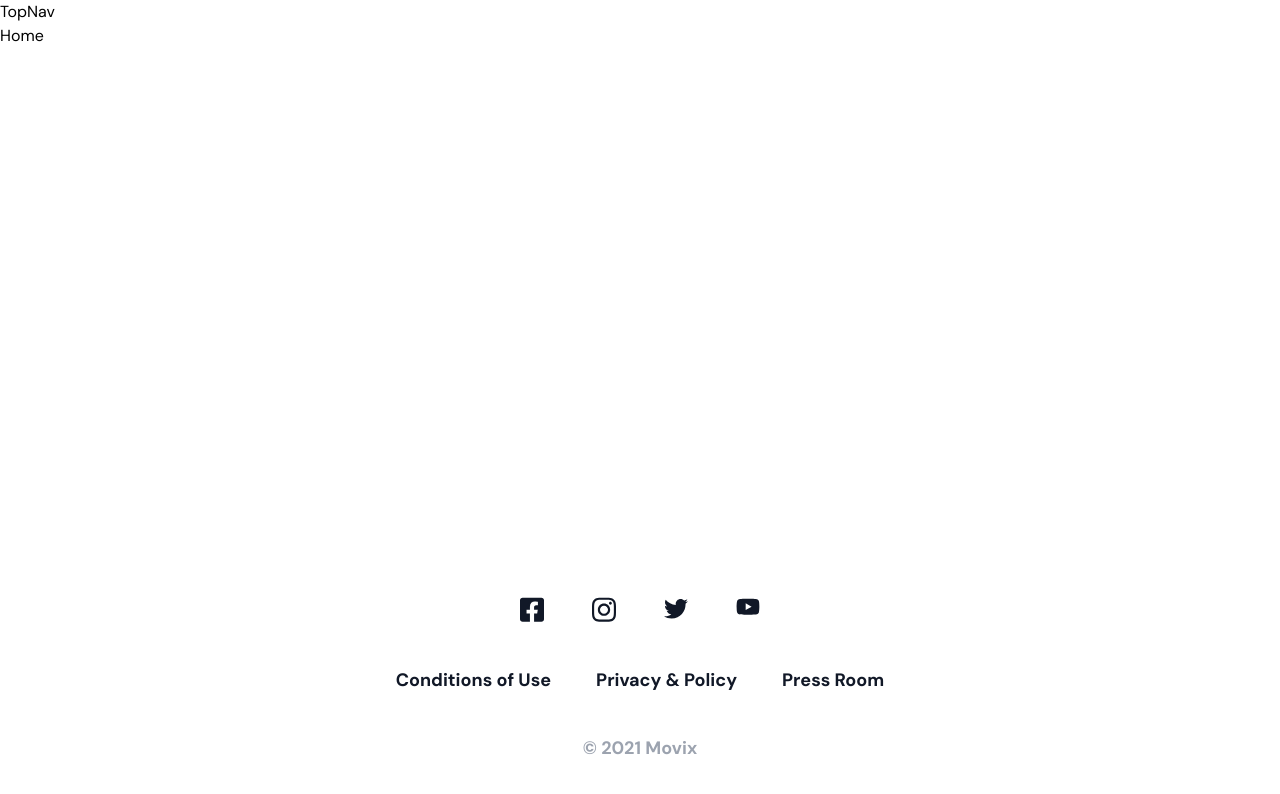
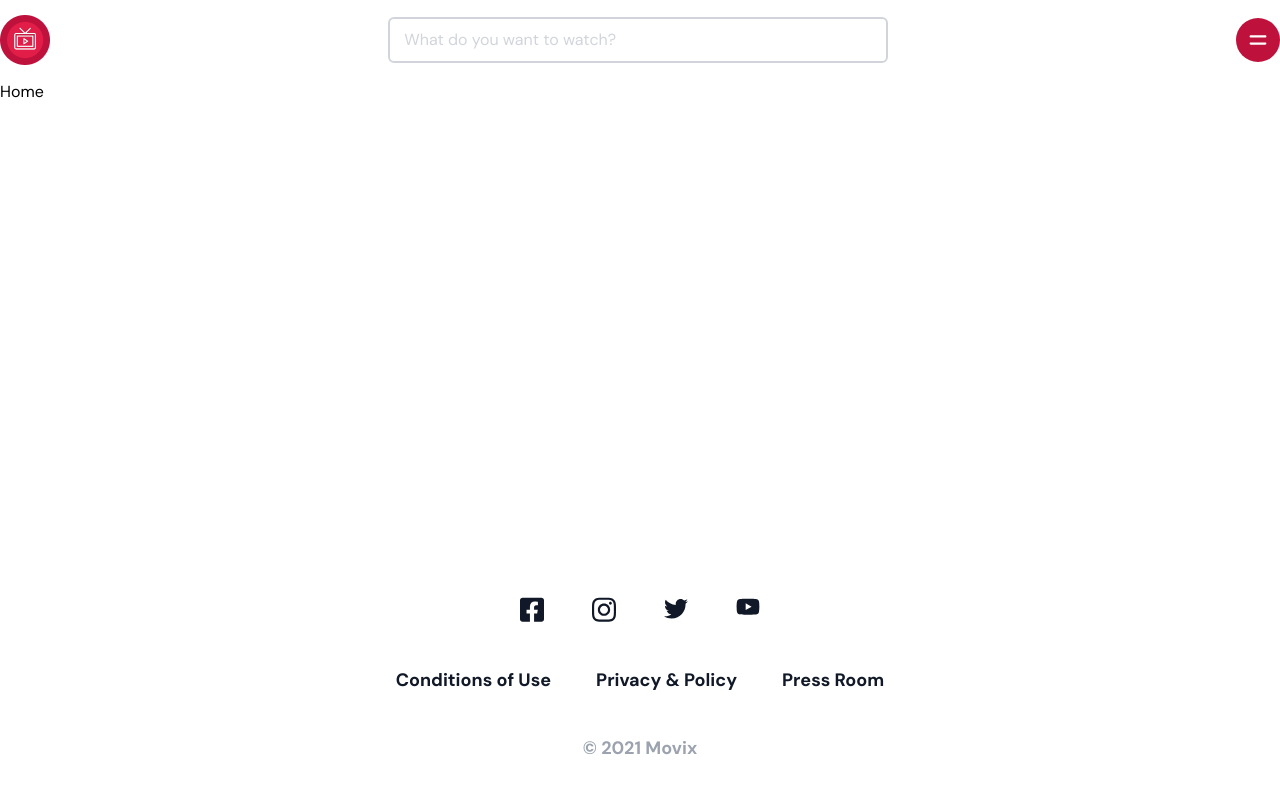
Before and after one commit to AnointingMax/filmland, a React (Create React App) app: page / in a window 1280 px wide. Shown: the top 794 px of the page. Built offline with nearby package versions, Linux system fonts and the light colour scheme.

Commit message:
Finished design of top nav

```diff
--- a/src/components/TopNav/index.js
+++ b/src/components/TopNav/index.js
@@ -1,8 +1,34 @@
 import React from "react";
 import styles from "./topnav.module.css";
+import Logo from "assets/logo.png";
+import { BurgerIcon, SearchIcon } from "assets/svg";
 
 const TopNav = () => {
-	return <div>TopNav</div>;
+	return (
+		<header>
+			<img src={Logo} alt="FilmLand" className={styles.logo} />
+			<Search />
+			<div className={styles.left}>
+				<p>Hi, $Fullname</p>
+				<a href="/#" className={styles.burger}>
+					<BurgerIcon />
+				</a>
+			</div>
+		</header>
+	);
+};
+
+const Search = () => {
+	return (
+		<div className={styles.searchWrapper}>
+			<input
+				type="text"
+				placeholder="What do you want to watch?"
+				className={styles.search}
+			/>
+			<SearchIcon />
+		</div>
+	);
 };
 
 export default TopNav;
--- a/src/components/TopNav/topnav.module.css
+++ b/src/components/TopNav/topnav.module.css
@@ -0,0 +1,64 @@
+header {
+    display: flex;
+    align-items: center;
+    justify-content: space-between;
+    padding-block: 15px;
+}
+
+.logo {
+    width: 180px;
+}
+
+.left {
+    font-style: normal;
+    font-weight: 700;
+    font-size: 1.6rem;
+    line-height: 2.4rem;
+    color: var(--white);
+    display: flex;
+    align-items: center;
+    gap: 3.5rem;
+}
+
+.burger {
+    padding: 13px;
+    aspect-ratio: 1;
+    border-radius: 50%;
+    background-color: var(--primary-color);
+    display: flex;
+    justify-content: center;
+    align-items: center;
+}
+
+.searchWrapper {
+    --color: #D1D5DB;
+    width: clamp(150px, 40vw, 500px);
+    padding: 8px 12px;
+    display: flex;
+    justify-content: space-between;
+    align-items: center;
+    border: 2px solid var(--color);
+    border-radius: 6px;
+}
+
+.search {
+    flex: 1;
+    background: transparent;
+    color: var(--color);
+    border: none;
+    outline: none;
+}
+
+.search:focus-visible {
+    outline: none;
+}
+
+.search::placeholder {
+    color: var(--color);
+}
+
+@media (max-width: 650px) {
+    .searchWrapper {
+        display: none;
+    }
+}
```
